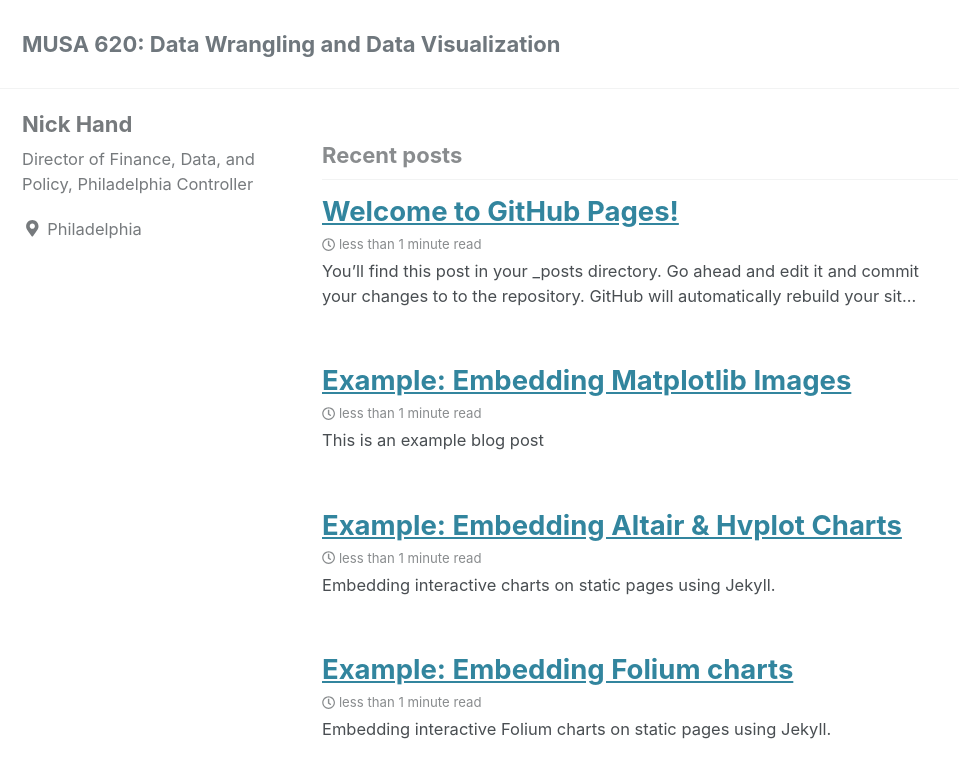
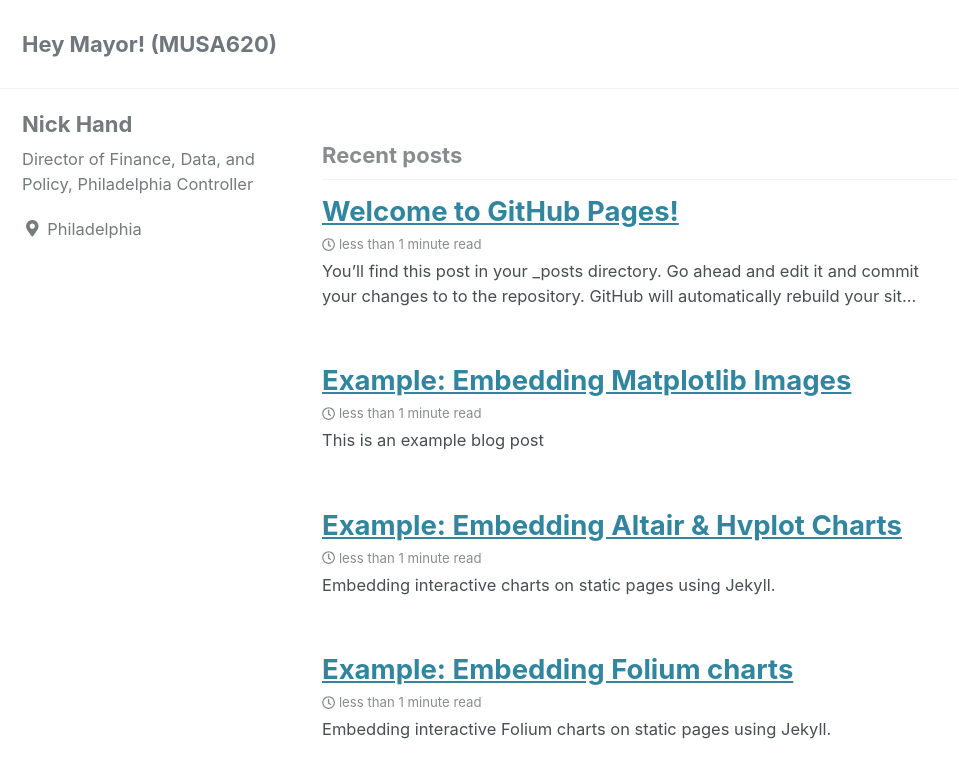
Before and after one commit to Chyanne-E/HeyMayor, a Jekyll site: the page built from index.html, in a window 1280 px wide and 900 px high. Shown: the top 778 px of the window, without its empty margins (0-959 px from the left). Built offline with Jekyll 4.4.1, drawn with Linux system fonts in a browser that asks for light colours; cached includes are drawn as plain includes; nearby versions of some CDN libraries; a script that is not in the unit is left out; the list of posts is cut into pages by our own code; some of the changed text lies outside the part shown.

Commit message:
Update _config.yml

```diff
--- a/_config.yml
+++ b/_config.yml
@@ -16,10 +16,10 @@ minimal_mistakes_skin: "default" # "air", "aqua", "contrast", "dark", "dirt", "n
 
 # Site Settings
 locale: "en-US"
-title: "MUSA 620: Data Wrangling and Data Visualization"
+title: "Hey Mayor! (MUSA620)"
 title_separator: "-"
-name: "Nick Hand"
-description: "Displaying cool data visualizations"
+name: "Chyanne Eyde"
+description: "A look at where the mayor's public schedule takes him."
 url: # the base hostname & protocol for your site e.g. "https://mmistakes.github.io"
 baseurl: # the subpath of your site, e.g. "/blog"
 repository: # GitHub username/repo-name e.g. "mmistakes/minimal-mistakes"
```
